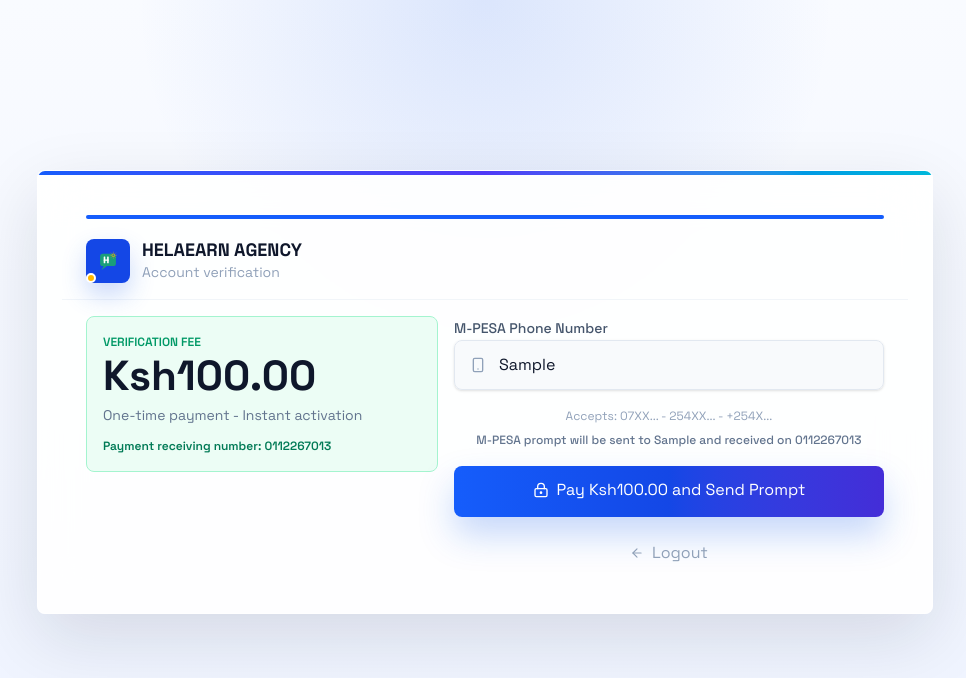
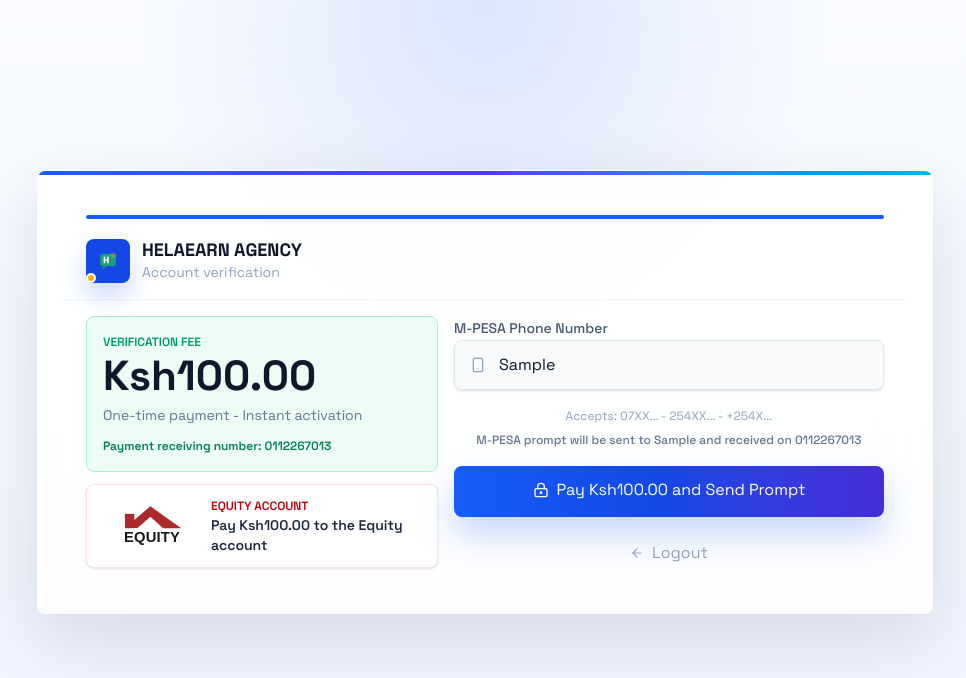
Before and after one commit to NbrMx3/HELEARN.COM, a React (Vite) app in the folder Healern.com/: page /register in a window 1280 px wide. Both pictures are taken after typing "Sample", "name@example.com", "Sample", "Sample123" into the empty fields and a click on the button "Create Account". Shown: the top 678 px of the page, without its empty margins (155-1121 px from the left). Built offline with nearby package versions, Linux system fonts and the light colour scheme.

Commit message:
Add Equity payment option

```diff
--- a/Healern.com/src/pages/Verify.tsx
+++ b/Healern.com/src/pages/Verify.tsx
@@ -4,6 +4,7 @@
 import { Button } from '../components/Button'
 import { Card } from '../components/Card'
 import { InputField } from '../components/InputField'
+import equityLogo from '../assets/equity_logo.svg'
 import logoIcon from '../assets/helearn_logo_icon.svg'
 import { getRegisteredUser, markUserVerified } from '../lib/storage'
 
@@ -72,13 +73,25 @@
           </div>
 
           <form onSubmit={handleSubmit} className="grid gap-4 px-4 py-4 sm:px-6 lg:grid-cols-[minmax(240px,0.9fr)_minmax(0,1.1fr)]">
-            <div className="rounded-lg border border-emerald-200 bg-emerald-50 px-4 py-4 text-emerald-700 lg:self-start">
+            <div className="space-y-3 lg:self-start">
+              <div className="rounded-lg border border-emerald-200 bg-emerald-50 px-4 py-4 text-emerald-700">
                 <p className="text-[12px] font-semibold uppercase text-emerald-600">Verification fee</p>
                 <p className="mt-1 text-4xl font-extrabold leading-none text-slate-900 sm:text-[42px]">Ksh100.00</p>
                 <p className="mt-2 text-sm text-slate-500">One-time payment - Instant activation</p>
                 <p className="mt-3 break-words text-[12px] font-semibold text-emerald-700">
                   Payment receiving number: {PAYMENT_RECEIVER_NUMBER}
                 </p>
+              </div>
+
+              <div className="rounded-lg border border-red-100 bg-white px-4 py-3 shadow-sm">
+                <div className="flex min-w-0 items-center gap-3">
+                  <img src={equityLogo} alt="Equity" className="h-12 w-24 flex-shrink-0 object-contain" />
+                  <div className="min-w-0">
+                    <p className="text-[12px] font-semibold uppercase text-red-700">Equity account</p>
+                    <p className="text-sm font-semibold leading-5 text-slate-800">Pay Ksh100.00 to the Equity account</p>
+                  </div>
+                </div>
+              </div>
             </div>
 
             <div className="min-w-0 space-y-4">
```
Also changed, not shown: Healern.com/src/assets/equity_logo.svg (added). Lines whose indentation alone changed are shown as unchanged.
